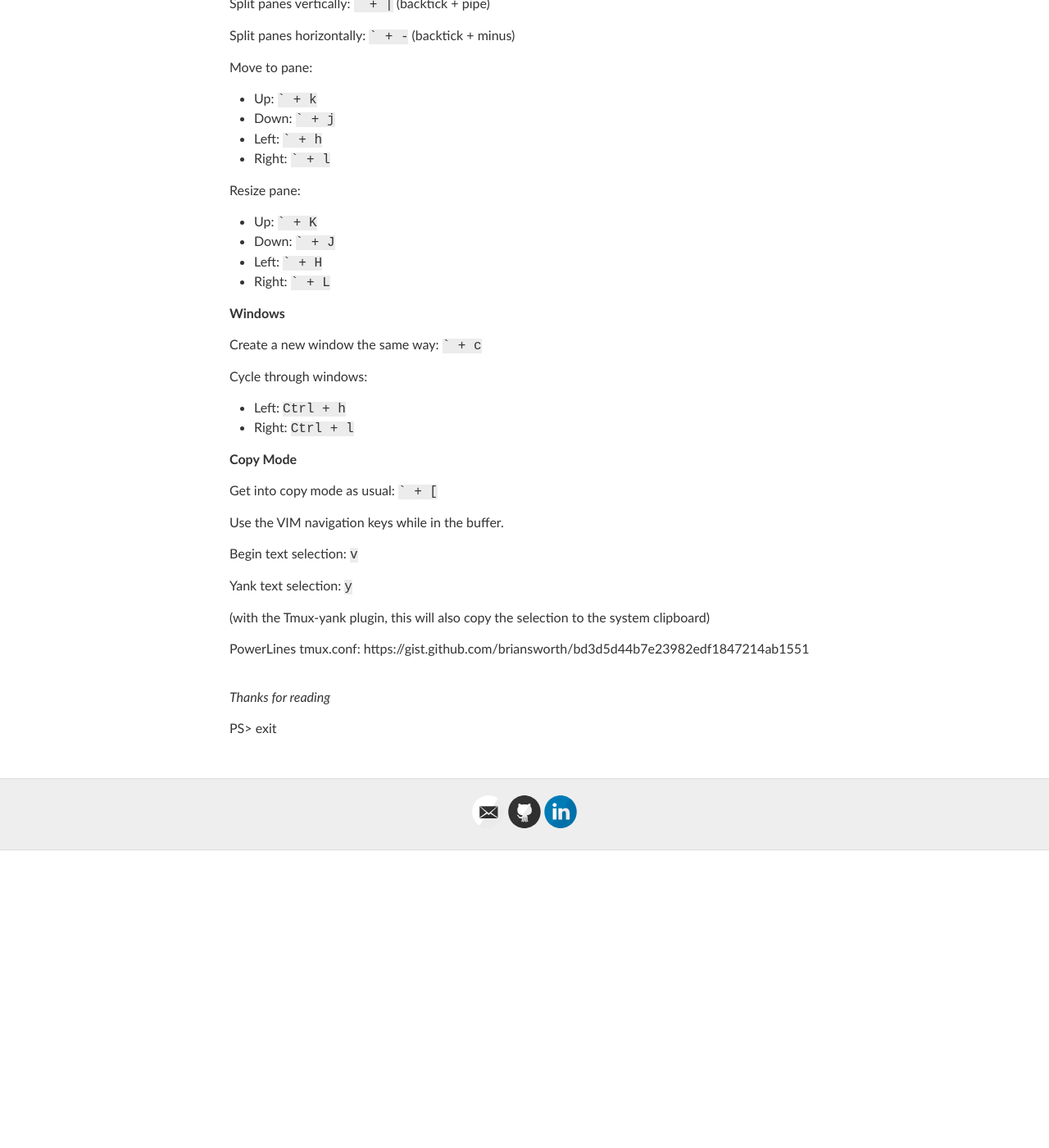
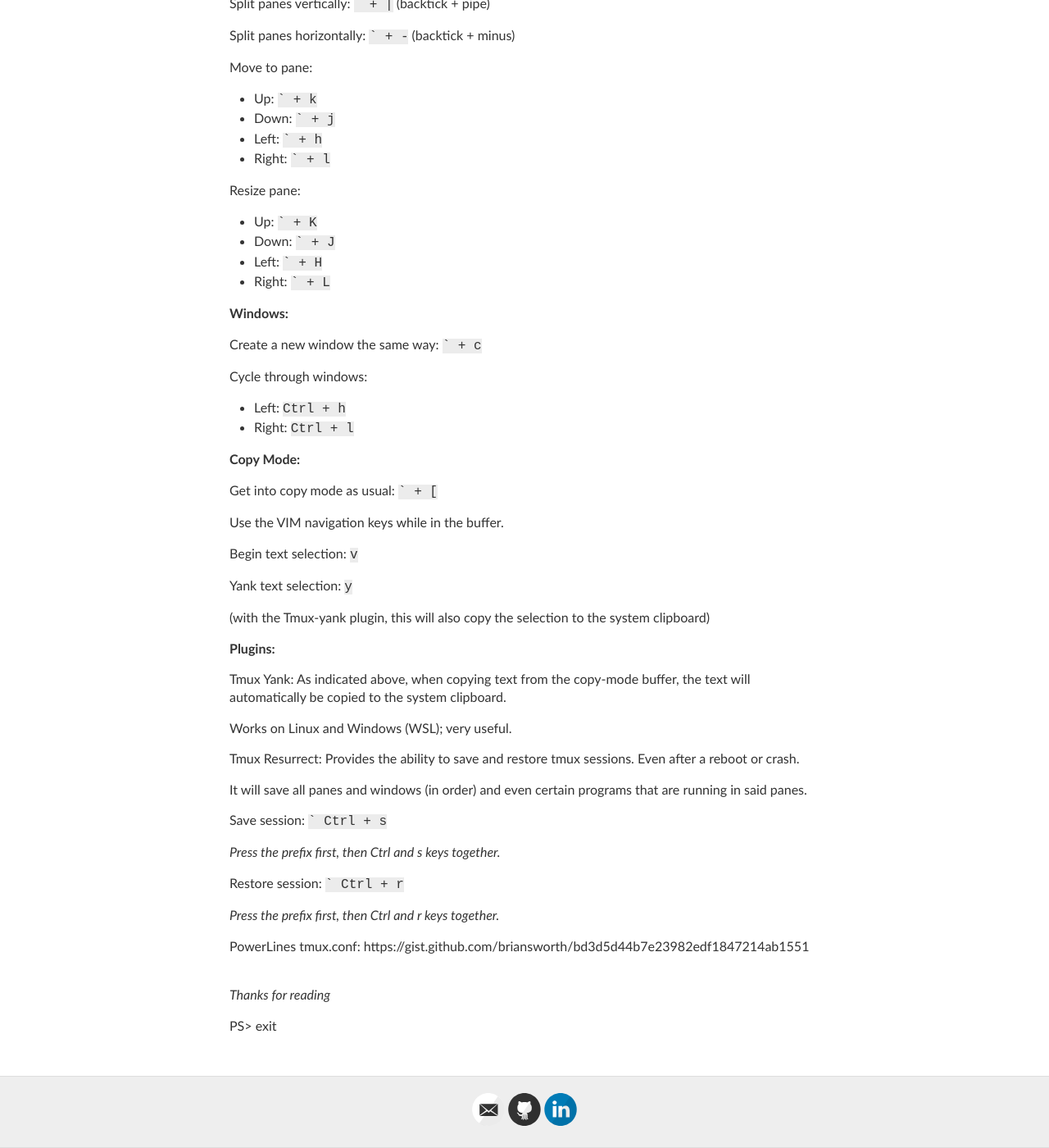
Before and after one commit to briansworth/dev, a Jekyll site: the page built from _posts/2020-8-15-Tmux-and-Vim.md, in a window 1280 px wide and 1400 px high, scrolled down 2586 px. Shown: the whole window at 82% size. Built offline with Jekyll 4.4.1, drawn with Linux system fonts in a browser that asks for light colours; before the commit the page ends 3623 px from its top, so only the background shows below that.

Commit message:
Add details on Tmux plugins

```diff
--- a/_posts/2020-8-15-Tmux-and-Vim.md
+++ b/_posts/2020-8-15-Tmux-and-Vim.md
@@ -148,7 +148,7 @@
 - Right: <code>` + L</code>
 
 
-**Windows**
+**Windows:**
 
 Create a new window the same way: <code>` + c</code>
 
@@ -156,7 +156,7 @@
 - Left:  `Ctrl + h`
 - Right: `Ctrl + l`
 
-**Copy Mode**
+**Copy Mode:**
 
 Get into copy mode as usual: <code>` + [</code>
 
@@ -169,6 +169,28 @@
 (with the Tmux-yank plugin,
 this will also copy the selection to the system clipboard)
 
+**Plugins:**
+
+Tmux Yank:
+As indicated above, when copying text from the copy-mode buffer,
+the text will automatically be copied to the system clipboard.
+
+Works on Linux and Windows (WSL); very useful.
+
+Tmux Resurrect:
+Provides the ability to save and restore tmux sessions.
+Even after a reboot or crash.
+
+It will save all panes and windows (in order)
+and even certain programs that are running in said panes.
+
+Save session: <code>` Ctrl + s</code>
+
+*Press the prefix first, then Ctrl and s keys together.*
+
+Restore session: <code>` Ctrl + r</code>
+
+*Press the prefix first, then Ctrl and r keys together.*
 
 PowerLines tmux.conf:
 https://gist.github.com/briansworth/bd3d5d44b7e23982edf1847214ab1551
```
